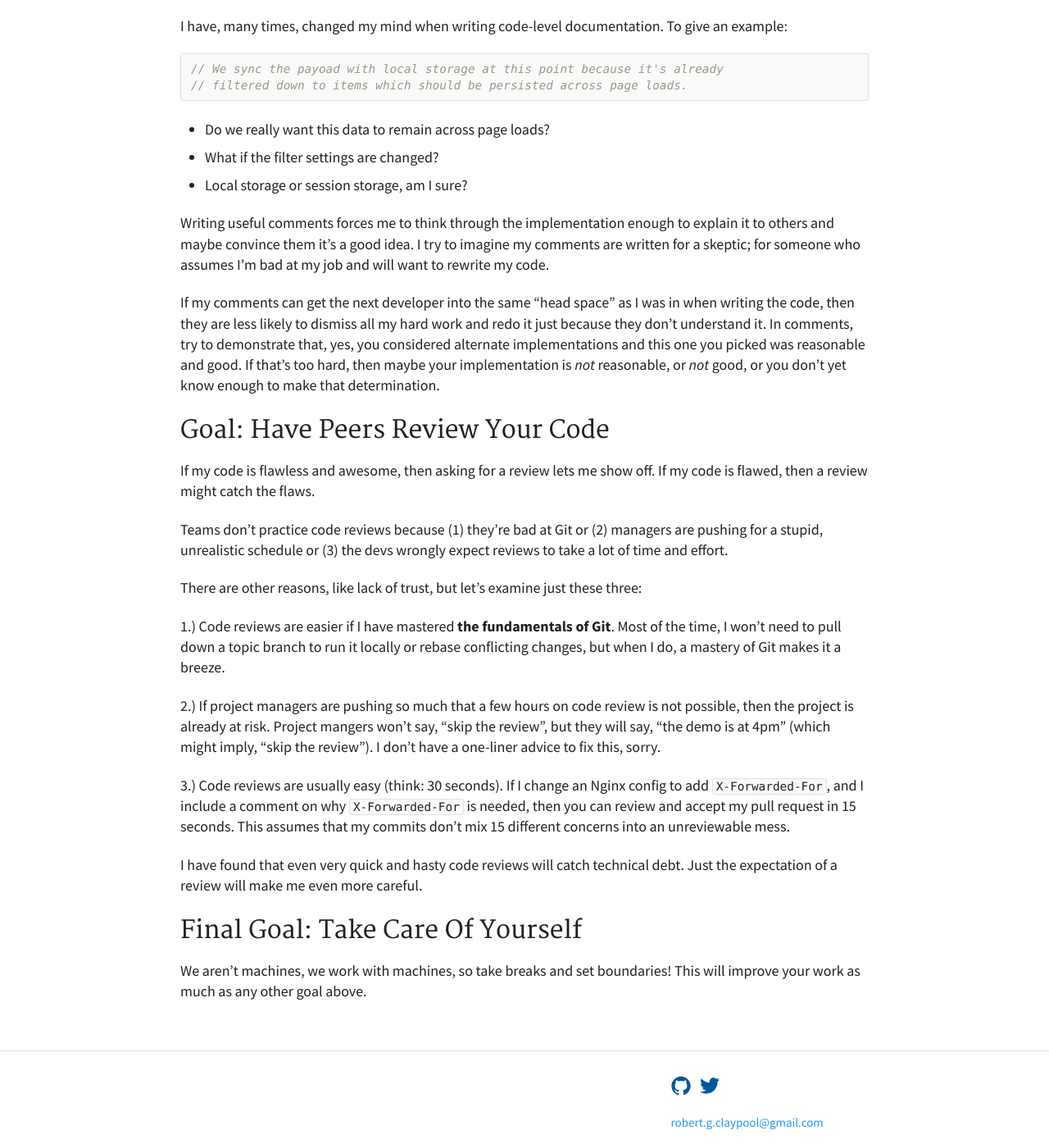
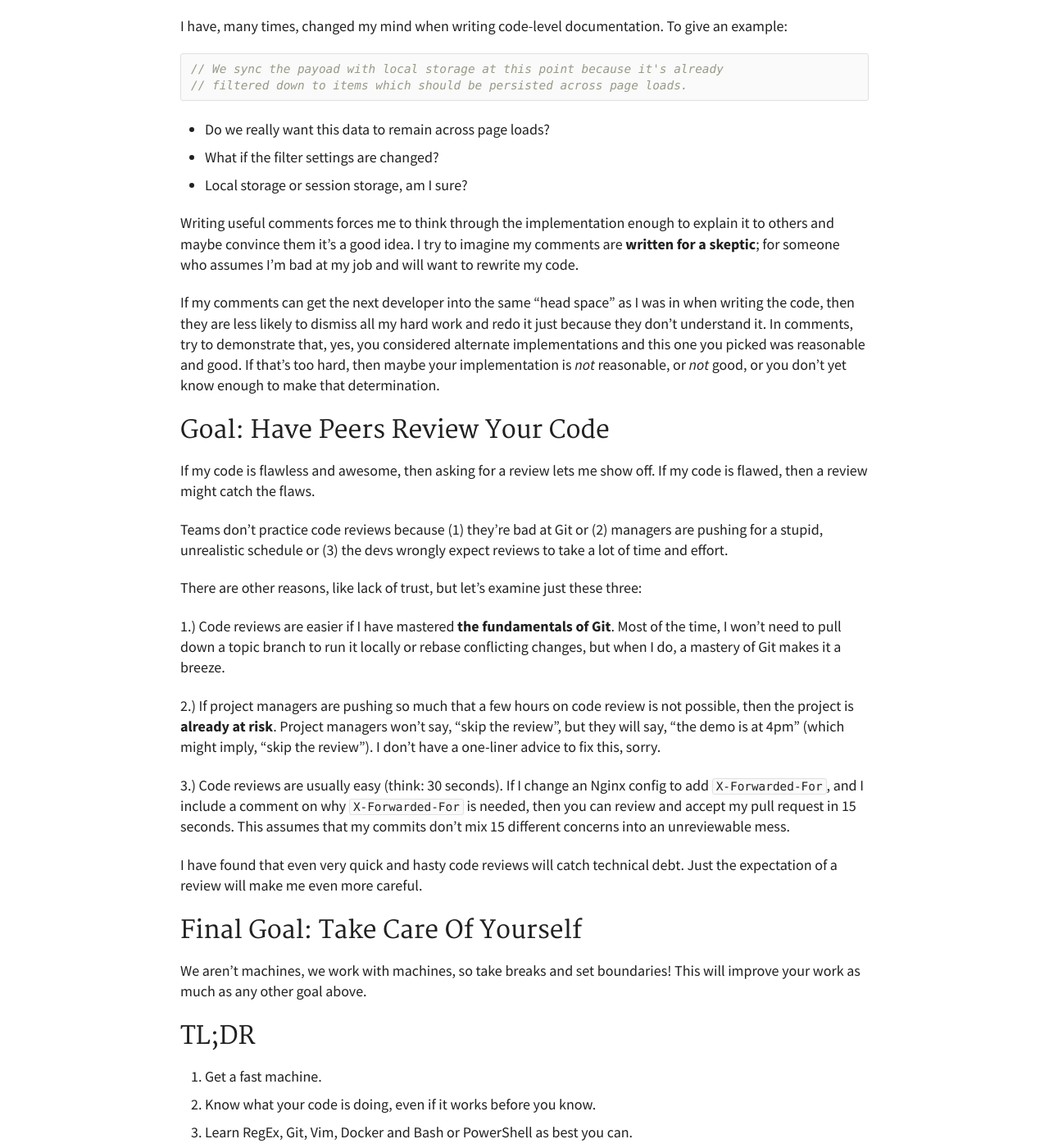
Before and after one commit to robert-claypool/robert-claypool.github.io, a Jekyll site: the page built from _posts/2018-12-09-awesome-workflows.md, in a window 1280 px wide and 1400 px high, scrolled down 1856 px. Shown: the whole window at 82% size. Built offline with Jekyll 4.4.1, drawn with Linux system fonts in a browser that asks for light colours; nearby versions of some CDN libraries; some of the changed text lies outside the part shown.

Commit message:
Fix another typo, add TL;DR

```diff
--- a/_posts/2018-12-09-awesome-workflows.md
+++ b/_posts/2018-12-09-awesome-workflows.md
@@ -107,7 +107,7 @@ To give an example:
 
 Writing useful comments forces me to think through the implementation
 enough to explain it to others and maybe convince them it's a good idea.
-I try to imagine my comments are written for a skeptic;
+I try to imagine my comments are **written for a skeptic**;
 for someone who assumes I'm bad at my job and will want to rewrite my code.
 
 If my comments can get the next developer into the same "head space" as I was
@@ -136,8 +136,8 @@ run it locally or rebase conflicting changes, but when I do, a mastery
 of Git makes it a breeze.
 
 2.) If project managers are pushing so much that a few hours
-on code review is not possible, then the project is already at risk.
-Project mangers won't say, "skip the review", but they will
+on code review is not possible, then the project is **already at risk**.
+Project managers won't say, "skip the review", but they will
 say, "the demo is at 4pm" (which might imply, "skip the review").
 I don't have a one-liner advice to fix this, sorry.
 
@@ -154,3 +154,10 @@ debt. Just the expectation of a review will make me even more careful.
 
 We aren't machines, we work with machines, so take breaks and set boundaries!
 This will improve your work as much as any other goal above.
+
+## TL;DR
+
+1. Get a fast machine.
+2. Know what your code is doing, even if it works before you know.
+3. Learn RegEx, Git, Vim, Docker and Bash or PowerShell as best you can.
+4. Write good comments, get code reviews, and take care of yourself.
```
